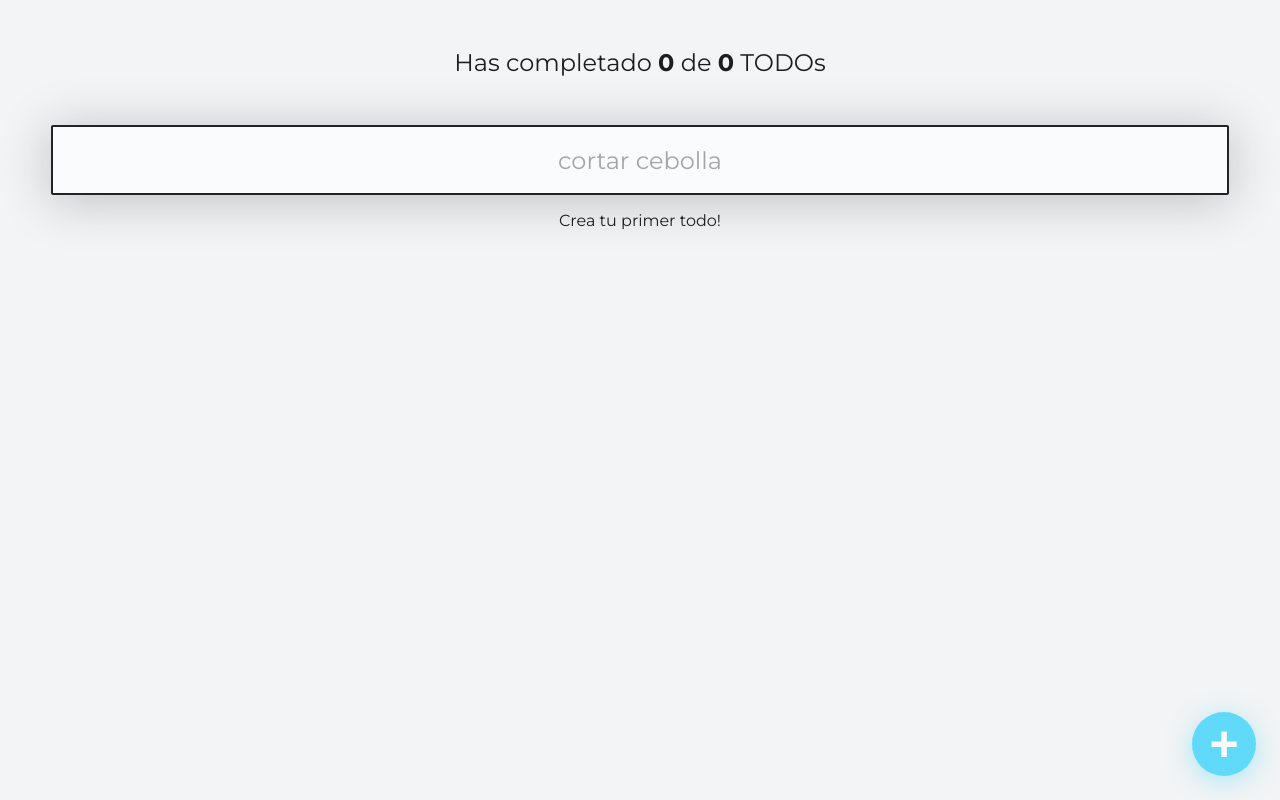
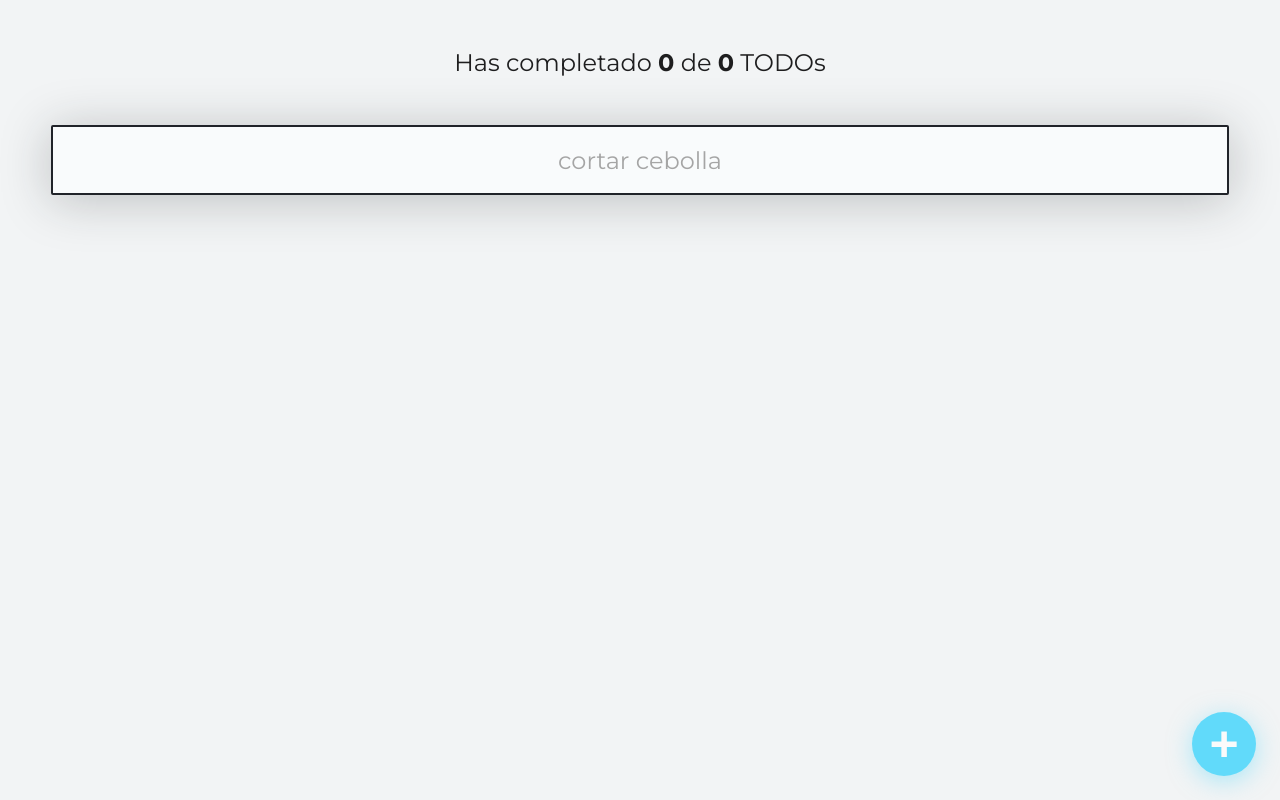
Before and after one commit to jorge-campost/todo-react, a React (Vite) app: page / in a window 1280 px wide. Built offline with nearby package versions, Linux system fonts and the light colour scheme.

Commit message:
moving files from pc

```diff
--- a/src/App.jsx
+++ b/src/App.jsx
@@ -13,12 +13,6 @@ import { TodoContext } from "./context/TodoContext";
 import { Modal } from "./components/Modal/Modal";
 import { TodoForm } from "./components/TodoForm/TodoForm";
 
-// const defaultTodos = [
-//   { text: "ads", completed: true },
-//   { text: "123", completed: false },
-//   { text: "adadads", completed: false },
-// ];
-
 function App() {
   const {
     loading,
@@ -28,6 +22,7 @@ function App() {
     deleteTodo,
     openModal,
     setOpenModal,
+    totalTodos
   } = useContext(TodoContext);
 
   return (
@@ -43,7 +38,7 @@ function App() {
           </>
         ) : null}
         {error ? <TodosError /> : null}
-        {!loading && searchedTodos.length === 0 ? <EmptyTodos /> : null}
+        {!loading && totalTodos.length === 0 ? <EmptyTodos /> : null}
         {!loading && searchedTodos.length >= 1
           ? searchedTodos.map((todo) => (
               <TodoItem
--- a/src/context/TodoContext.jsx
+++ b/src/context/TodoContext.jsx
@@ -18,8 +18,8 @@ function TodoProvider({ children }) {
     todo.text.toLocaleLowerCase().includes(searchValue.toLocaleLowerCase())
   );
 
-  const completedTodos = searchedTodos.filter((todo) => todo.completed).length;
-  const totalTodos = searchedTodos.length;
+  const completedTodos = todos.filter((todo) => todo.completed).length;
+  const totalTodos = todos.length;
 
   const completeTodo = (text) => {
     const newTodos = [...todos];
```
